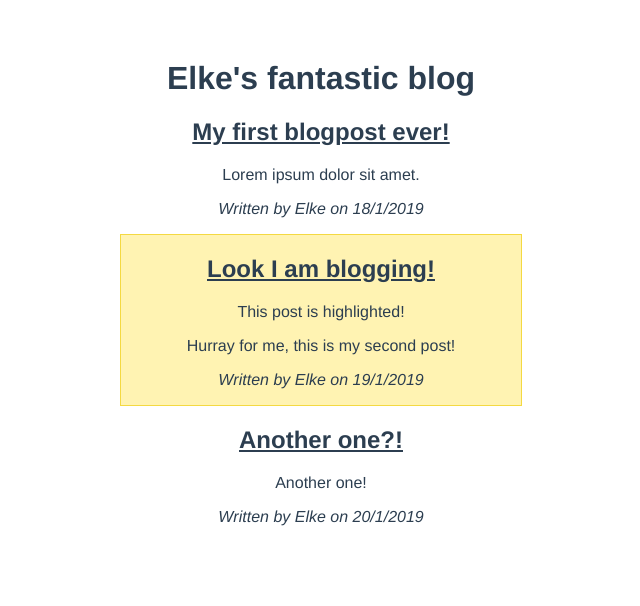
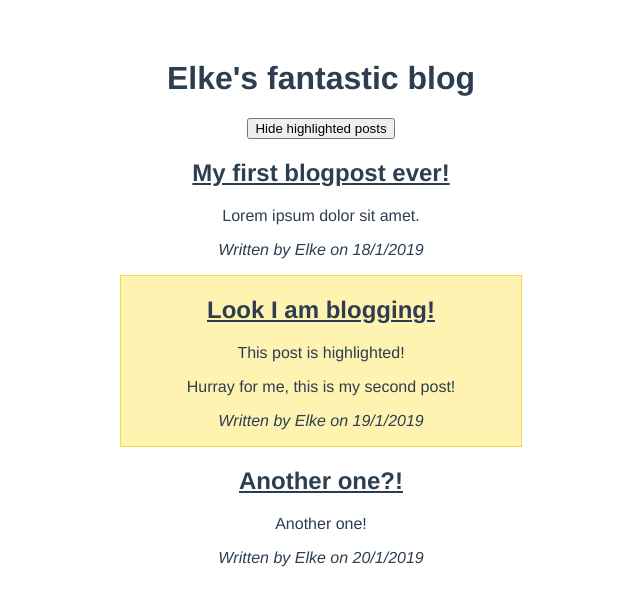
Before and after one commit to Ordina-Group/vue-typescript-wordvue, a Vue app: page / in a window 1280 px wide. Shown: the top 606 px of the page, without its empty margins (319-959 px from the left). Built offline with nearby package versions, Linux system fonts and the light colour scheme.

Commit message:
Toggle view highlighted blog posts in App component

```diff
--- a/src/App.vue
+++ b/src/App.vue
@@ -1,7 +1,8 @@
 <template>
 	<div id="app">
 		<h1>Elke's fantastic blog</h1>
-		<BlogPost v-for="blogPost in blogPosts" :post="blogPost" :key="blogPost.title" />
+		<button @click="toggleHighlightedPostsVisibility">{{ showHighlighted ? 'Hide' : 'Show' }} highlighted posts</button>
+		<BlogPost v-for="blogPost in visibleBlogPosts" :post="blogPost" :key="blogPost.title" />
 	</div>
 </template>
 
@@ -15,6 +16,9 @@ import BlogPost, { Post } from './components/BlogPost.vue';
 	},
 })
 export default class App extends Vue {
+
+	public showHighlighted: boolean = true;
+
 	private blogPosts: Post[] = [
 		{
 			title: 'My first blogpost ever!',
@@ -36,6 +40,14 @@ export default class App extends Vue {
 			datePosted: new Date(2019, 1, 20),
 		},
 	];
+
+	get visibleBlogPosts() {
+		return this.blogPosts.filter((post: Post) => post.highlighted === undefined ||  post.highlighted === this.showHighlighted);
+	}
+
+	public toggleHighlightedPostsVisibility() {
+		this.showHighlighted = !this.showHighlighted;
+	}
 }
 </script>
 
```
